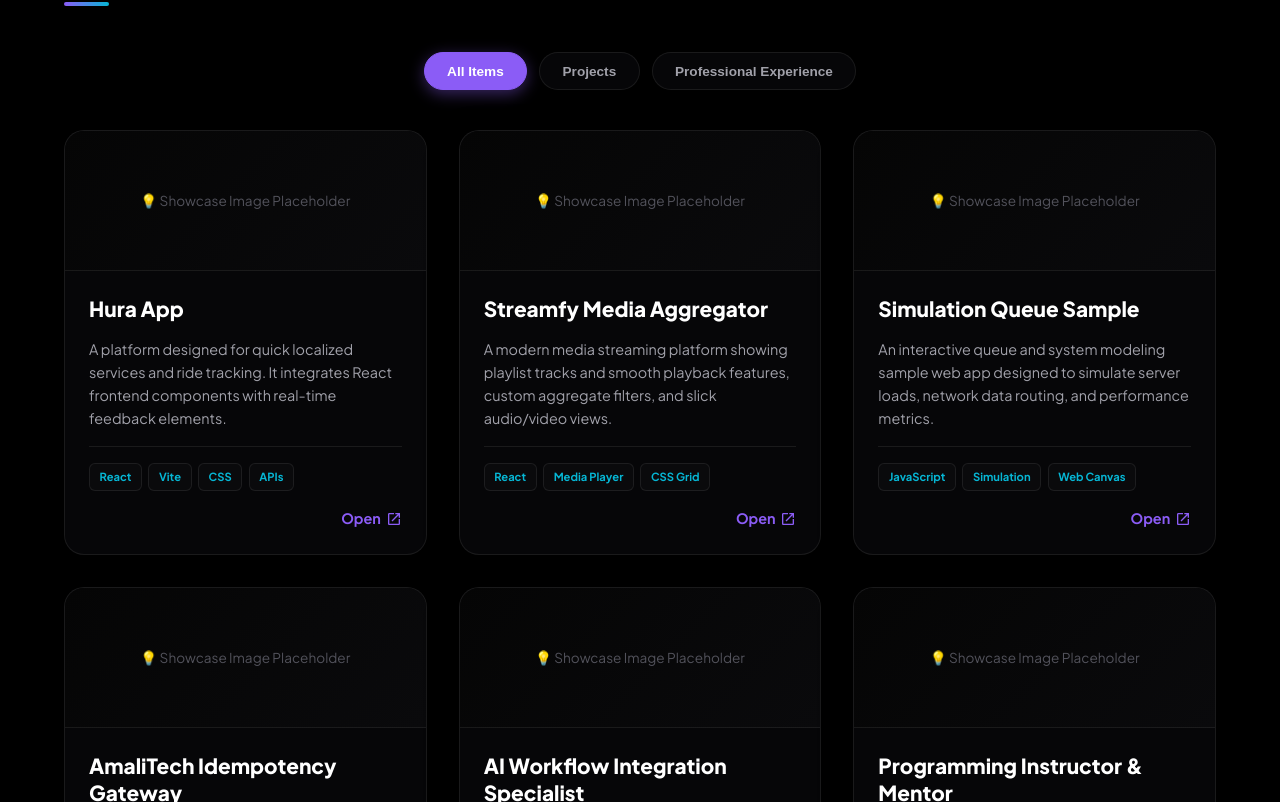
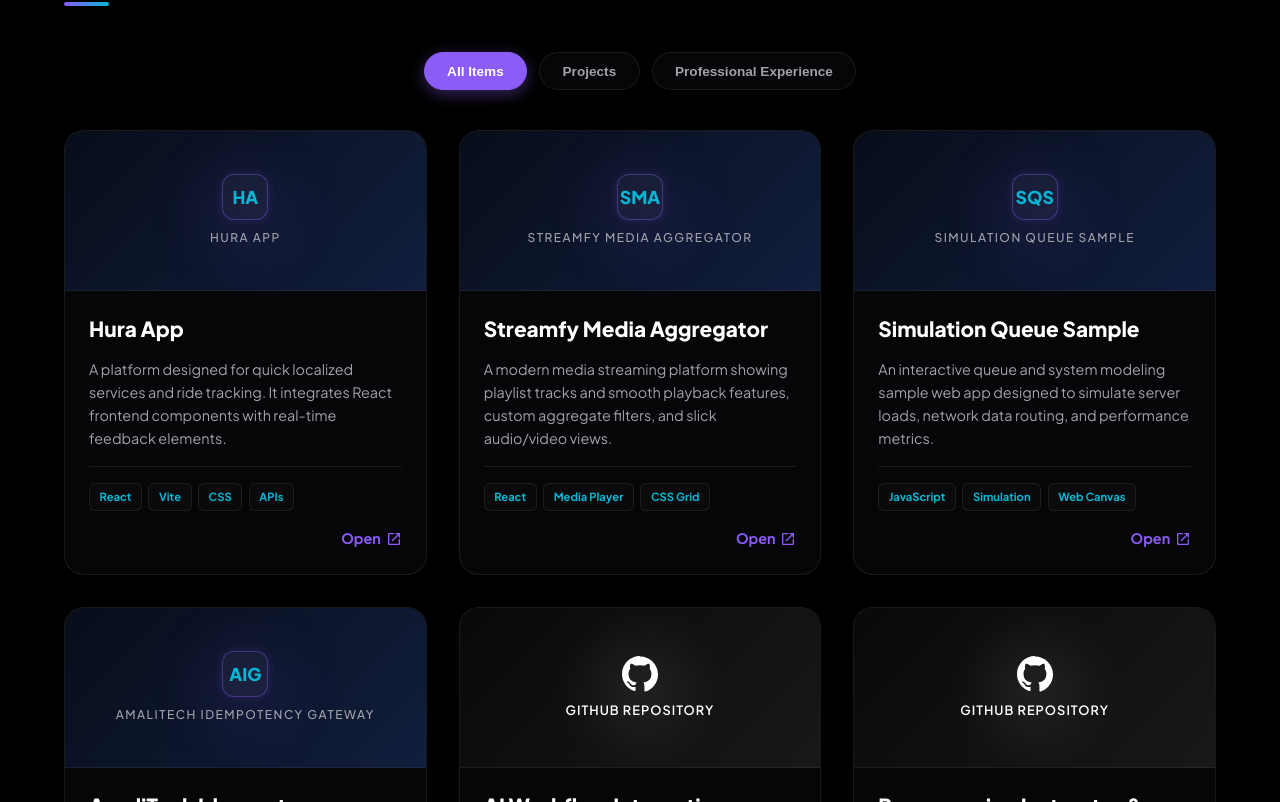
Before and after one commit to am2aidi/portfolio, a React (Vite) app: page / in a window 1280 px wide. Shown: the part 3758-4560 px from the top of the page. Built offline with nearby package versions, Linux system fonts and the light colour scheme; the HTML template or start-up script is replaced by a standard one; a web font is replaced by a local one.

Commit message:
feat: add premium GitHub logo and project initials fallback designs for project cards

```diff
--- a/src/components/ProjectCard.jsx
+++ b/src/components/ProjectCard.jsx
@@ -5,6 +5,10 @@ export default function ProjectCard({ project }) {
   const tagsList = project.tags
     ? project.tags.split(',').map(tag => tag.trim())
     : []
+  const isGitHub = project.link && project.link.toLowerCase().includes('github.com');
+  const projectInitials = project.title
+    ? project.title.split(' ').map(w => w[0]).join('').slice(0, 3).toUpperCase()
+    : 'PROJ';
 
   return (
     <article className="glass-card">
@@ -14,16 +18,86 @@ export default function ProjectCard({ project }) {
         </div>
       ) : (
         <div style={{
-          height: '140px',
-          background: 'linear-gradient(135deg, var(--bg-secondary), var(--bg-tertiary))',
+          height: '160px',
+          background: isGitHub
+            ? 'linear-gradient(135deg, #09090b, #18181b)'
+            : 'linear-gradient(135deg, #080d1a, #111e3d)',
           display: 'flex',
+          flexDirection: 'column',
           alignItems: 'center',
           justifyContent: 'center',
           borderBottom: '1px solid var(--glass-border)',
-          color: 'var(--text-muted)',
-          fontSize: '0.85rem'
+          position: 'relative',
+          overflow: 'hidden',
+          padding: '1rem',
+          textAlign: 'center'
         }}>
-          💡 Showcase Image Placeholder
+          {/* Subtle glow background */}
+          <div style={{
+            position: 'absolute',
+            width: '80px',
+            height: '80px',
+            borderRadius: '50%',
+            background: isGitHub ? '#ffffff' : 'var(--accent-primary)',
+            filter: 'blur(35px)',
+            opacity: 0.12,
+            zIndex: 0
+          }}></div>
+
+          {isGitHub ? (
+            <>
+              {/* GitHub SVG Icon */}
+              <svg
+                style={{ height: '36px', width: '36px', fill: '#ffffff', marginBottom: '0.5rem', zIndex: 1 }}
+                viewBox="0 0 24 24"
+              >
+                <path d="M12 0C5.37 0 0 5.37 0 12c0 5.3 3.438 9.8 8.205 11.385.6.11.82-.26.82-.577v-2.234c-3.338.724-4.042-1.61-4.042-1.61C4.422 18.07 3.633 17.7 3.633 17.7c-1.087-.744.084-.729.084-.729 1.205.084 1.838 1.236 1.838 1.236 1.07 1.835 2.809 1.305 3.495.998.108-.776.417-1.305.76-1.605-2.665-.3-5.466-1.332-5.466-5.93 0-1.31.465-2.38 1.235-3.22-.135-.303-.54-1.523.105-3.176 0 0 1.005-.322 3.3 1.23.96-.267 1.98-.399 3-.405 1.02.006 2.04.138 3 .405 2.28-1.552 3.285-1.23 3.285-1.23.645 1.653.24 2.873.12 3.176.765.84 1.23 1.91 1.23 3.22 0 4.61-2.805 5.625-5.475 5.92.42.36.81 1.096.81 2.22v3.285c0 .315.21.69.825.57C20.565 22.092 24 17.592 24 12.297c0-6.627-5.373-12-12-12"/>
+              </svg>
+              <span style={{
+                color: '#ffffff',
+                fontSize: '0.8rem',
+                fontWeight: 600,
+                letterSpacing: '1px',
+                zIndex: 1,
+                textTransform: 'uppercase'
+              }}>
+                GitHub Repository
+              </span>
+            </>
+          ) : (
+            <>
+              {/* Initials badge fallback */}
+              <div style={{
+                width: '46px',
+                height: '46px',
+                borderRadius: '12px',
+                background: 'rgba(255, 255, 255, 0.03)',
+                border: '1px solid var(--glass-border-hover)',
+                display: 'flex',
+                alignItems: 'center',
+                justifyContent: 'center',
+                color: 'var(--accent-secondary)',
+                fontFamily: 'var(--font-heading)',
+                fontSize: '1.1rem',
+                fontWeight: 800,
+                marginBottom: '0.5rem',
+                zIndex: 1,
+                boxShadow: 'var(--accent-glow) 0px 0px 10px'
+              }}>
+                {projectInitials}
+              </div>
+              <span style={{
+                color: 'var(--text-secondary)',
+                fontSize: '0.75rem',
+                fontWeight: 500,
+                letterSpacing: '1.5px',
+                zIndex: 1,
+                textTransform: 'uppercase'
+              }}>
+                {project.title}
+              </span>
+            </>
+          )}
         </div>
       )}
 
```
